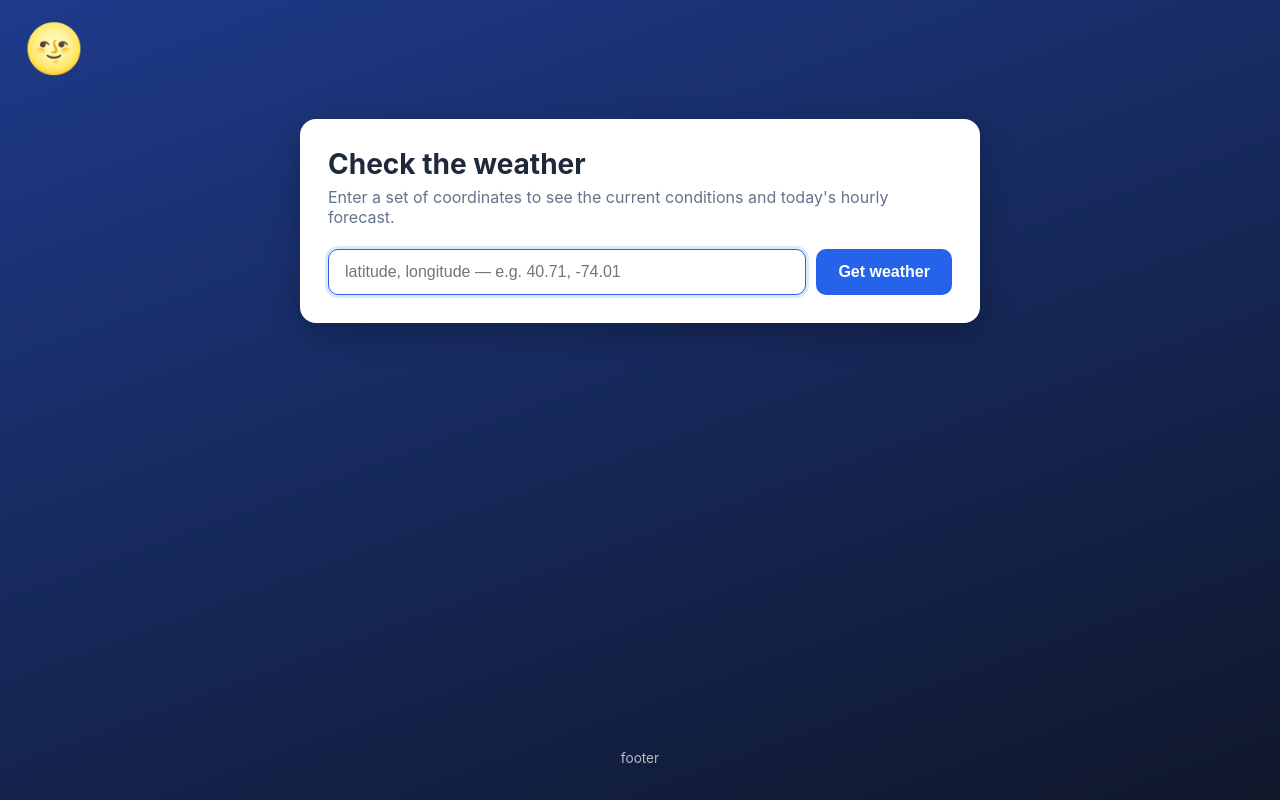
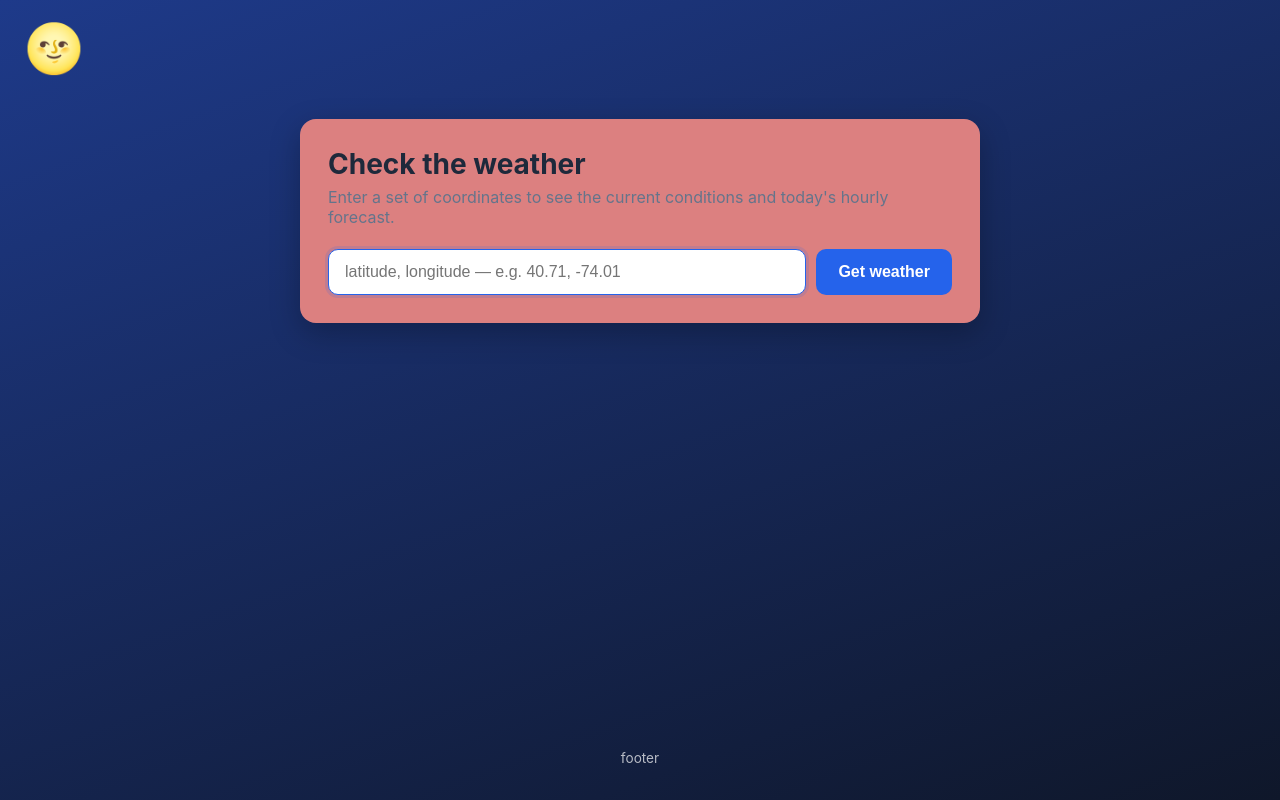
Before and after one commit to ryanqgle/SEO-API-PROJ, a Flask app: page / in a window 1280 px wide. Run offline with Flask 3, Linux system fonts and the light colour scheme.

Commit message:
test: test if pushes are auto deployed

```diff
--- a/static/style.css
+++ b/static/style.css
@@ -1,7 +1,7 @@
 :root {
   --bg: #0f172a;
   --bg-accent: #1e293b;
-  --card: #ffffff;
+  --card: #dc8080;
   --text: #1e293b;
   --muted: #64748b;
   --brand: #2563eb;
```
